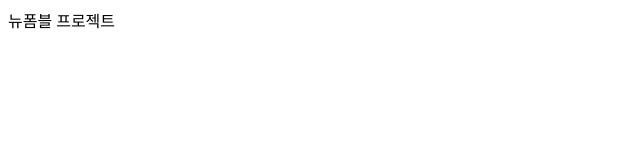
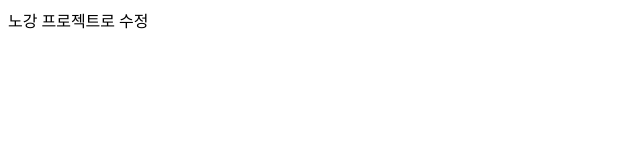
Before and after one commit to DUDURIM/Newfomble, a plain HTML site: page index.html in a window 1280 px wide. Shown: the full height of the page, 0-640 px from the left. Drawn offline with Linux system fonts and the light colour scheme.

Commit message:
프로젝트변경

```diff
--- a/index.html
+++ b/index.html
@@ -7,6 +7,6 @@
     <title>Document</title>
 </head>
 <body>
-    뉴폼블 프로젝트
+    노강 프로젝트로 수정
 </body>
 </html>
```
Also changed, not shown: 1 other file.
